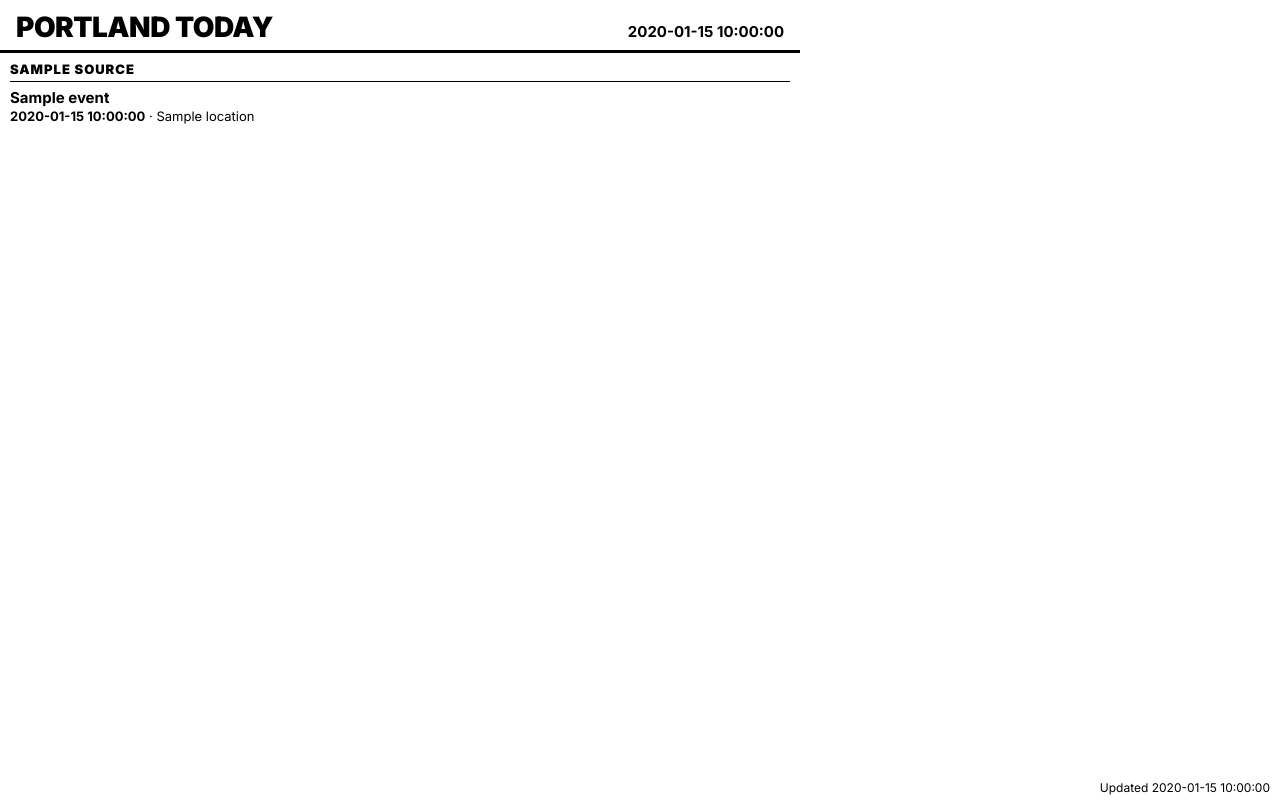
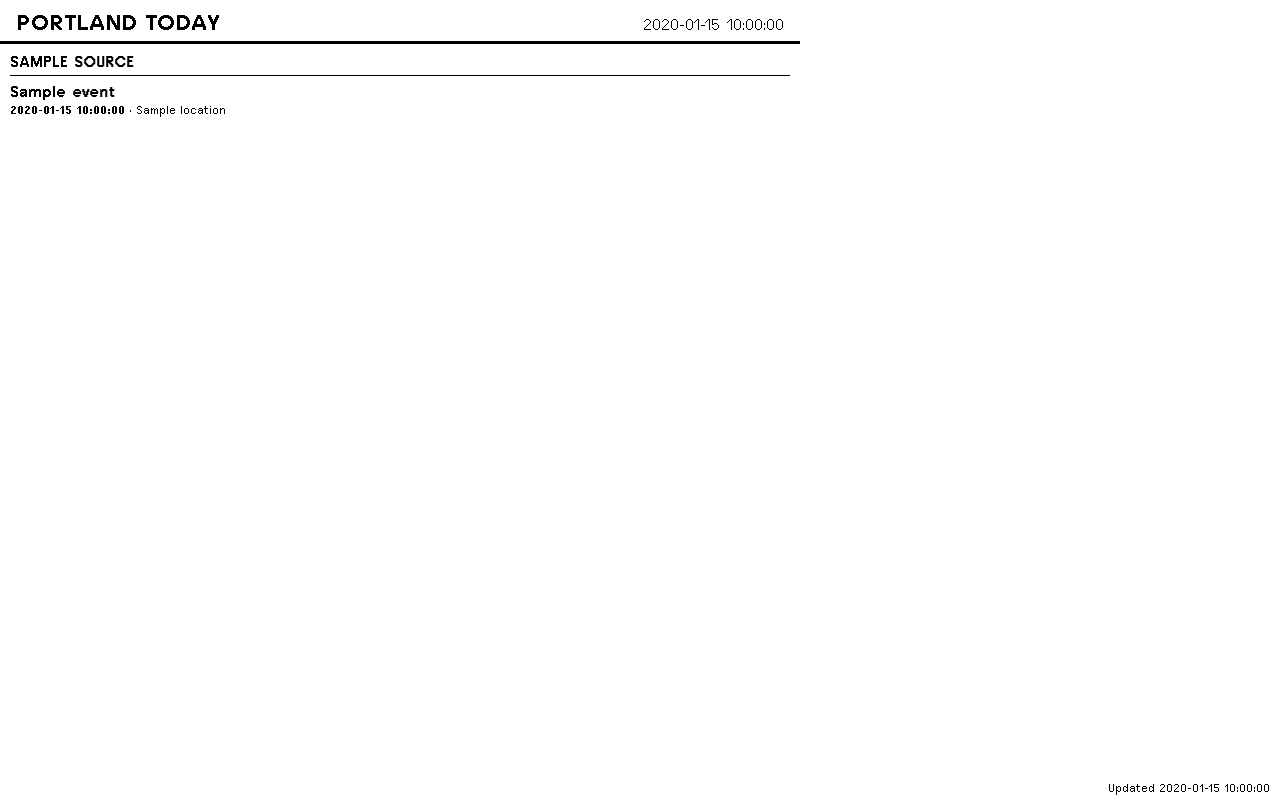
Before and after one commit to bkero/trmnl-portland, a Python web app: template templates/dashboard.html in a window 1280 px wide. Run offline with Jinja, Linux system fonts and the light colour scheme; the template is opened without the code that fills it: most values are stand-ins (such as "Sample title", 1, 10 or a date in 2020).

Commit message:
Switch display to TRMNL pixel fonts (TRMNL12/16/21)
Downloads the TRMNL font bundle (Regular + Bold for each size) and
uses them in the dashboard template:
- TRMNL21 Bold  → header title
- TRMNL16 Bold  → source labels and event titles
- TRMNL16       → header date
- TRMNL12       → event metadata and footer

Fonts are stored locally in static/fonts/ so rendering works offline.
The static_dir file URI is injected via the Jinja2 context in render.py.
Removed Inter Google Fonts dependency; disabled font smoothing so the
pixel fonts render as crisp bitmaps.

Co-Authored-By: Claude Sonnet 4.6 <noreply@anthropic.com>

```diff
--- a/render.py
+++ b/render.py
@@ -17,6 +17,7 @@ from typing import Any
 from jinja2 import Environment, FileSystemLoader
 
 TEMPLATE_DIR = Path(__file__).parent / "templates"
+STATIC_DIR = Path(__file__).parent / "static"
 OUTPUT_DIR = Path(__file__).parent / "output"
 OUTPUT_DIR.mkdir(exist_ok=True)
 
@@ -116,4 +117,5 @@ def build_template_context(grouped_events: list[dict], target_date) -> dict[str,
         "date_label": target_date.strftime("%A, %B %-d"),
         "updated_at": datetime.now().strftime("%-I:%M %p"),
         "columns": grouped_events,
+        "static_dir": STATIC_DIR.resolve().as_uri(),
     }
--- a/templates/dashboard.html
+++ b/templates/dashboard.html
@@ -2,23 +2,49 @@
 <html lang="en">
 <head>
   <meta charset="UTF-8">
-  <!-- Inter: TRMNL's framework font, tuned for e-ink at weights 300–700 -->
-  <link rel="preconnect" href="https://fonts.googleapis.com">
-  <link rel="stylesheet" href="https://fonts.googleapis.com/css2?family=Inter:wght@400;600;700;900&display=block">
   <style>
+    @font-face {
+      font-family: "TRMNL12";
+      font-weight: normal;
+      src: url({{ static_dir }}/fonts/TRMNL12-Regular.woff2) format("woff2");
+    }
+    @font-face {
+      font-family: "TRMNL12";
+      font-weight: bold;
+      src: url({{ static_dir }}/fonts/TRMNL12-Bold.woff2) format("woff2");
+    }
+    @font-face {
+      font-family: "TRMNL16";
+      font-weight: normal;
+      src: url({{ static_dir }}/fonts/TRMNL16-Regular.woff2) format("woff2");
+    }
+    @font-face {
+      font-family: "TRMNL16";
+      font-weight: bold;
+      src: url({{ static_dir }}/fonts/TRMNL16-Bold.woff2) format("woff2");
+    }
+    @font-face {
+      font-family: "TRMNL21";
+      font-weight: normal;
+      src: url({{ static_dir }}/fonts/TRMNL21-Regular.woff2) format("woff2");
+    }
+    @font-face {
+      font-family: "TRMNL21";
+      font-weight: bold;
+      src: url({{ static_dir }}/fonts/TRMNL21-Bold.woff2) format("woff2");
+    }
+
     * {
       margin: 0;
       padding: 0;
       box-sizing: border-box;
-      /* Prevent subpixel/colour anti-aliasing — grayscale is safest for 1-bit */
-      -webkit-font-smoothing: antialiased;
-      -moz-osx-font-smoothing: grayscale;
+      -webkit-font-smoothing: none;
+      font-smooth: never;
     }
 
     body {
       width: 800px;
       height: 480px;
-      font-family: 'Inter', Arial, Helvetica, sans-serif;
       background: white;
       color: black;
       overflow: hidden;
@@ -33,14 +59,15 @@
       border-bottom: 3px solid black;
     }
     .header-title {
-      font-size: 28px;
-      font-weight: 900;
-      letter-spacing: -0.5px;
+      font-family: "TRMNL21", monospace;
+      font-size: 21px;
+      font-weight: bold;
       text-transform: uppercase;
     }
     .header-date {
-      font-size: 15px;
-      font-weight: 700;
+      font-family: "TRMNL16", monospace;
+      font-size: 16px;
+      font-weight: normal;
     }
 
     /* ── Body layout ─────────────────────────────────────────────── */
@@ -61,13 +88,13 @@
     }
 
     .source-label {
-      font-size: 13px;
-      font-weight: 900;
+      font-family: "TRMNL16", monospace;
+      font-size: 16px;
+      font-weight: bold;
       text-transform: uppercase;
-      letter-spacing: 1px;
       border-bottom: 1.5px solid black;
       padding-bottom: 4px;
-      margin-bottom: 7px;
+      margin-bottom: 6px;
     }
 
     /* ── Source divider (between stacked sources in one column) ─── */
@@ -78,27 +105,29 @@
 
     /* ── Event item ──────────────────────────────────────────────── */
     .event {
-      margin-bottom: 9px;
+      margin-bottom: 8px;
       line-height: 1.2;
     }
     .event-title {
-      font-size: 15px;
-      font-weight: 700;
+      font-family: "TRMNL16", monospace;
+      font-size: 16px;
+      font-weight: bold;
       display: -webkit-box;
       -webkit-line-clamp: 2;
       -webkit-box-orient: vertical;
       overflow: hidden;
     }
     .event-meta {
-      font-size: 13px;
-      font-weight: 400;
+      font-family: "TRMNL12", monospace;
+      font-size: 12px;
+      font-weight: normal;
       margin-top: 2px;
       white-space: nowrap;
       overflow: hidden;
       text-overflow: ellipsis;
     }
     .event-time {
-      font-weight: 700;
+      font-weight: bold;
     }
 
     /* ── Footer ─────────────────────────────────────────────────── */
@@ -106,8 +135,9 @@
       position: absolute;
       bottom: 5px;
       right: 10px;
+      font-family: "TRMNL12", monospace;
       font-size: 12px;
-      font-weight: 400;
+      font-weight: normal;
     }
   </style>
 </head>
```
Also changed, not shown: static/fonts/TRMNL12-Bold.woff2 (added), static/fonts/TRMNL12-Regular.woff2 (added), static/fonts/TRMNL16-Bold.woff2 (added), static/fonts/TRMNL16-Regular.woff2 (added), static/fonts/TRMNL21-Bold.woff2 (added), static/fonts/TRMNL21-Regular.woff2 (added).
